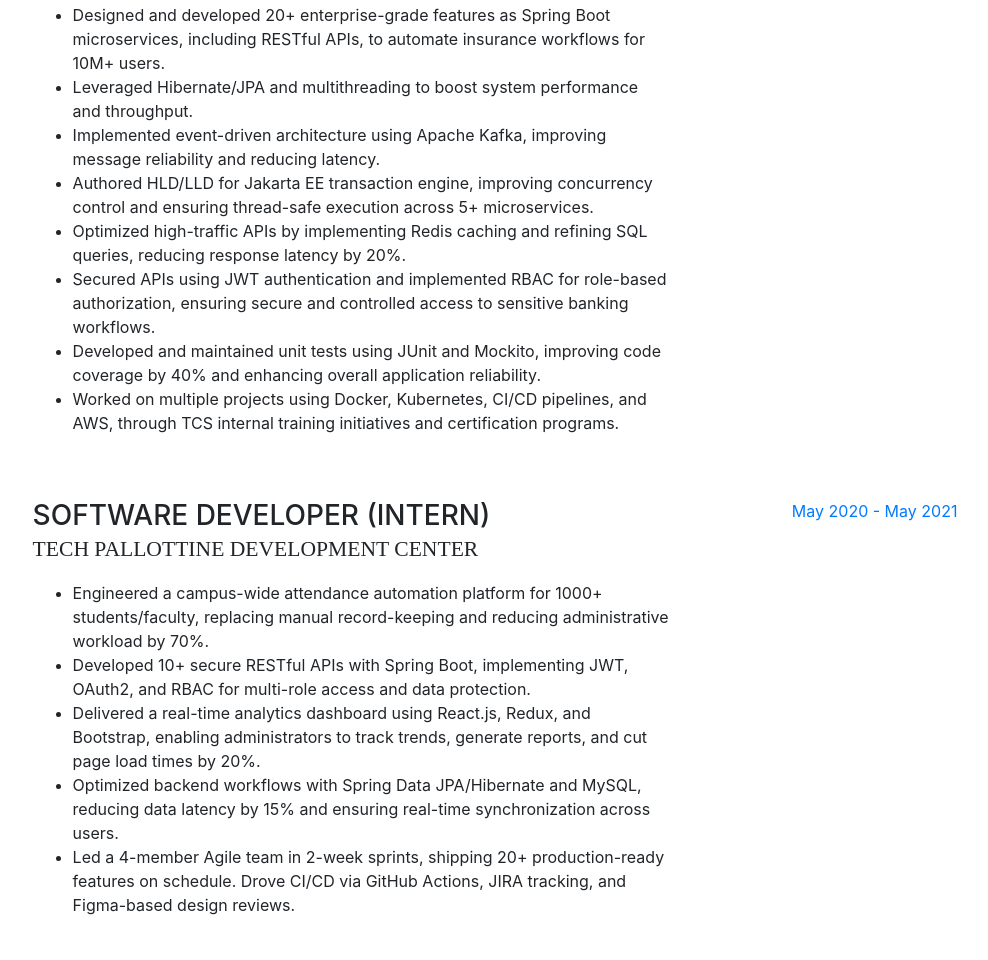
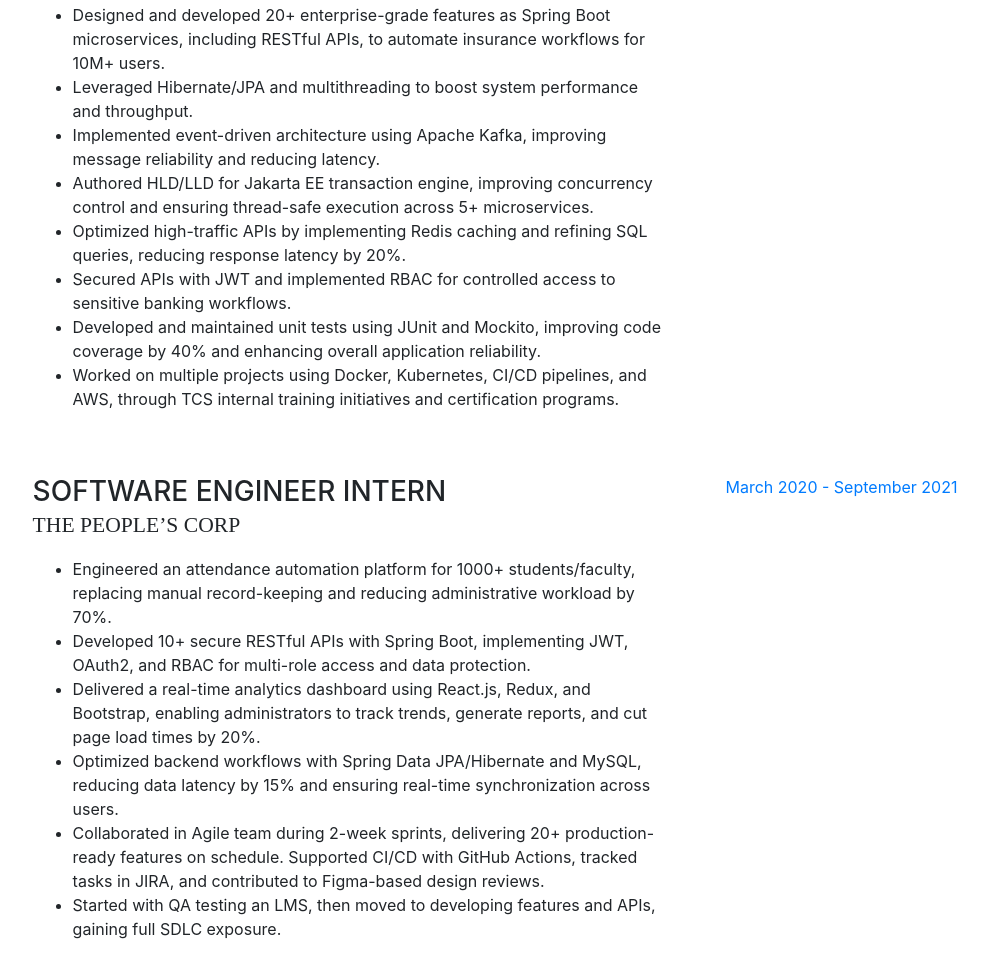
Before and after one commit to manur02/manur02.github.io, a website with bundled scripts: page index.html in a window 1280 px wide. Shown: the part 1013-1973 px from the top of the page, without its empty margins (145-1133 px from the left). Built offline with nearby package versions, Linux system fonts and the light colour scheme; a web font is replaced by a local one.

Commit message:
Update index.html

```diff
--- a/index.html
+++ b/index.html
@@ -69,7 +69,7 @@
           <div class="subheading mb-5">United States ·
               <a href="mailto:reneesuresh99@gmail.com">reneesuresh99@gmail.com</a>
           </div>
-          <p class="mb-5">Full-stack developer with over 2+ years of experience in building scalable, secure applications and optimizing system performance. Strong problem-solving skills, with 300+ problems solved on LeetCode. Proficient in Spring Boot, Java, React, Hibernate, Spring Data JPA, and microservices, with expertise in cloud technologies, database management, and design principles (HLD, LLD). Actively seeking full-time opportunities to apply technical skills and contribute to impactful projects.
+          <p class="mb-5">Full-stack developer with over 3+ years of experience in building scalable, secure applications and optimizing system performance. Strong problem-solving skills, with 300+ problems solved on LeetCode. Proficient in Spring Boot, Java, React, Hibernate, Spring Data JPA, and microservices, with expertise in cloud technologies, database management, and design principles (HLD, LLD). Actively seeking full-time opportunities to apply technical skills and contribute to impactful projects.
           </p>
           <ul class="list-inline list-social-icons mb-0">
               <li class="list-inline-item">
@@ -123,7 +123,7 @@
             <li>Implemented event-driven architecture using Apache Kafka, improving message reliability and reducing latency.</li>
             <li>Authored HLD/LLD for Jakarta EE transaction engine, improving concurrency control and ensuring thread-safe execution across 5+ microservices.</li>
             <li>Optimized high-traffic APIs by implementing Redis caching and refining SQL queries, reducing response latency by 20%.</li>
-              <li>Secured APIs using JWT authentication and implemented RBAC for role-based authorization, ensuring secure and controlled access to sensitive banking workflows.</li>
+            <li>Secured APIs with JWT and implemented RBAC for controlled access to sensitive banking workflows.</li>
             <li>Developed and maintained unit tests using JUnit and Mockito, improving code coverage by 40% and enhancing overall application reliability.</li>
             <li>Worked on multiple projects using Docker, Kubernetes, CI/CD pipelines, and AWS, through TCS internal training initiatives and certification programs.</li>
             </ul>
@@ -135,18 +135,19 @@
 
           <div class="resume-item d-flex flex-column flex-md-row mb-5">
             <div class="resume-content mr-auto">
-              <h3 class="mb-0">Software Developer (Intern)</h3>
-              <div class="subheading mb-3">TECH PALLOTTINE DEVELOPMENT CENTER</div>
+              <h3 class="mb-0">Software Engineer Intern</h3>
+              <div class="subheading mb-3">THE PEOPLE’S CORP</div>
               <ul>
-                <li>Engineered a campus-wide attendance automation platform for 1000+ students/faculty, replacing manual record-keeping and reducing administrative workload by 70%.</li>
-                <li>Developed 10+ secure RESTful APIs with Spring Boot, implementing JWT, OAuth2, and RBAC for multi-role access and data protection.</li>
-                <li>Delivered a real-time analytics dashboard using React.js, Redux, and Bootstrap, enabling administrators to track trends, generate reports, and cut page load times by 20%.</li>
-                <li>Optimized backend workflows with Spring Data JPA/Hibernate and MySQL, reducing data latency by 15% and ensuring real-time synchronization across users.</li>
-                <li>Led a 4-member Agile team in 2-week sprints, shipping 20+ production-ready features on schedule. Drove CI/CD via GitHub Actions, JIRA tracking, and Figma-based design reviews.</li>
+              <li>Engineered an attendance automation platform for 1000+ students/faculty, replacing manual record-keeping and reducing administrative workload by 70%. </li>
+              <li> Developed 10+ secure RESTful APIs with Spring Boot, implementing JWT, OAuth2, and RBAC for multi-role access and data protection.</li>
+              <li> Delivered a real-time analytics dashboard using React.js, Redux, and Bootstrap, enabling administrators to track trends, generate reports, and cut page load times by 20%.</li>
+              <li> Optimized backend workflows with Spring Data JPA/Hibernate and MySQL, reducing data latency by 15% and ensuring real-time synchronization across users.</li>
+              <li> Collaborated in Agile team during 2-week sprints, delivering 20+ production-ready features on schedule. Supported CI/CD with GitHub Actions, tracked tasks in JIRA, and contributed to Figma-based design reviews.</li>
+              <li> Started with QA testing an LMS, then moved to developing features and APIs, gaining full SDLC exposure.</li>
               </ul>
             </div>
             <div class="resume-date text-md-right">
-              <span class="text-primary">May 2020 - May 2021</span>
+              <span class="text-primary">March 2020 - September 2021</span>
             </div>
           </div>
         </div>
```
Lines whose indentation alone changed are shown as unchanged.
